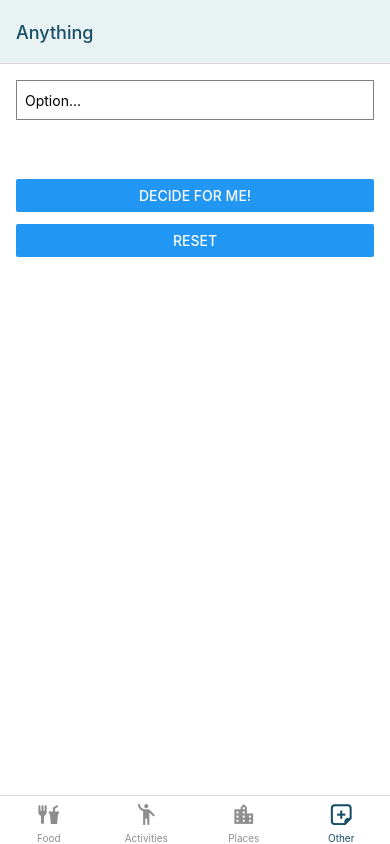
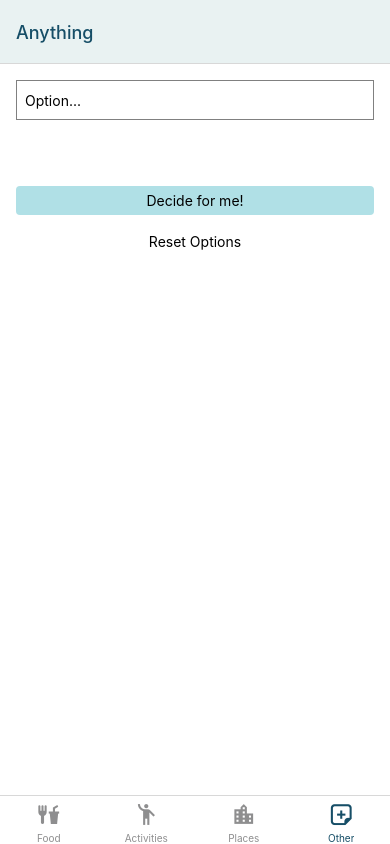
Before and after one commit to brooklyndippo/udecide, a React Native app: screen /Anything in a window 390 px wide. Built offline with nearby package versions, Linux system fonts and the light colour scheme.

Commit message:
add clear all option, fix styling

```diff
--- a/Base.js
+++ b/Base.js
@@ -9,7 +9,7 @@ export default function Base(props) {
   const { category, defaultOptions } = props
 
   return (
-    <View style={{ minHeight: 750, padding: 16, backgroundColor: 'white' }}>
+    <View style={{ minHeight: 750, padding: 16, backgroundColor: 'white', display: 'flex', flexDirection: 'column'}}>
       <Input/>
       {category && defaultOptions && <DefaultOptions category={category} defaultOptions={defaultOptions}/>}
       <ListOptions/>
--- a/Decision.js
+++ b/Decision.js
@@ -6,9 +6,21 @@ import {
   View,
   StyleSheet,
   Button,
+  TouchableOpacity,
+  Pressable
 } from 'react-native';
 
+import { useDispatch } from 'react-redux'
+import { clearAllOptions } from './Options'
+
 export default function Decision() {
+  const dispatch = useDispatch();
+
+  function handleClearOptions() {
+    dispatch(clearAllOptions());
+    fadeOut();
+  }
+
   // fadeAnim will be used as the value for opacity. Initial Value: 0
   const fadeAnim = useRef(new Animated.Value(0)).current;
   const options = useSelector(state => state.options.value)
@@ -33,16 +45,20 @@ export default function Decision() {
     // Will change fadeAnim value to 0 in 3 seconds
     Animated.timing(fadeAnim, {
       toValue: 0,
-      duration: 3000,
+      duration: 1500,
       useNativeDriver: true,
     }).start();
   };
 
   return (
-    <View>
+    <View style={styles.decisionBox}>
       <View style={styles.buttonRow}>
-        <Button title="Decide for me!" onPress={fadeIn} />
-        <Button title="Reset" onPress={fadeOut} />
+        <TouchableOpacity style={styles.decisionButton} onPress={fadeIn}>
+          <Text>Decide for me!</Text>
+        </TouchableOpacity>
+        <Pressable style={styles.resetButton} onPress={()=>handleClearOptions()}>
+          <Text>Reset Options</Text>
+        </Pressable>
       </View>
       <Animated.View
         style={[
@@ -59,17 +75,33 @@ export default function Decision() {
 };
 
 const styles = StyleSheet.create({
+  decisionBox: {
+    display: 'flex',
+    flexDirection: 'column',
+    justifyContent: 'space-between',
+  },
   fadingContainer: {
     padding: 20,
-    backgroundColor: 'powderblue',
   },
   fadingText: {
     fontSize: 28,
-    color: 'black'
+    color: 'black',
+    textAlign: 'center',
   },
   buttonRow: {
     flexBasis: 100,
     justifyContent: 'space-evenly',
     marginVertical: 16,
   },
+  decisionButton: {
+    alignItems: 'center',
+    backgroundColor: 'powderblue',
+    paddingHorizontal: 10,
+    paddingVertical: 6,
+    borderRadius: 4,
+  },
+  resetButton: {
+    alignItems: 'center',
+    color: 'red',
+  },
 });
--- a/DefaultOptions.js
+++ b/DefaultOptions.js
@@ -34,7 +34,6 @@ const defaultCuisines = [
 export default function DefaultOptions(props) {
   const dispatch = useDispatch()
   const { category, defaultOptions } = props
-  console.log(defaultOptions)
   function handleAddDefault(item) {
     dispatch(addOption(item))
   }
--- a/ListOptions.js
+++ b/ListOptions.js
@@ -25,7 +25,7 @@ export default function ListOptions() {
 				data={options}
 				renderItem={(renderItem)}
 				keyExtractor={(item) => item}
-        style={{ marginTop: 16 }}
+        style={{ marginTop: 16, maxHeight: 300 }}
 			/>
 		</View>
 	)
--- a/Options.js
+++ b/Options.js
@@ -12,11 +12,14 @@ export const optionsSlice = createSlice({
 			!state.value.includes(action.payload) &&
 			state.value.unshift(action.payload)
 		},
+		clearAllOptions: (state) => {
+			state.value = []
+		},
 		deleteOption: (state, action) => {
 			state.value.splice(action, 1)
 		}
 	}
 })
 
-export const { addOption, deleteOption } = optionsSlice.actions
+export const { addOption, deleteOption, clearAllOptions } = optionsSlice.actions
 export default optionsSlice.reducer
```
